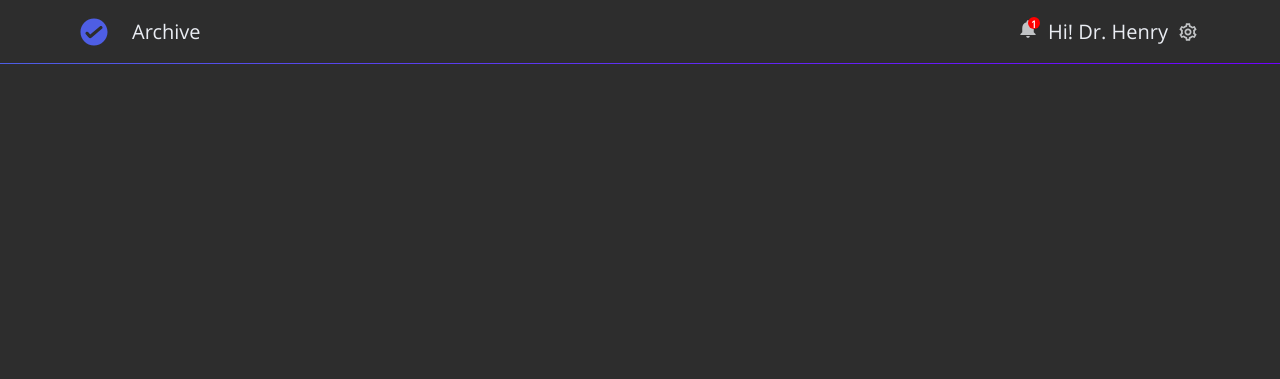
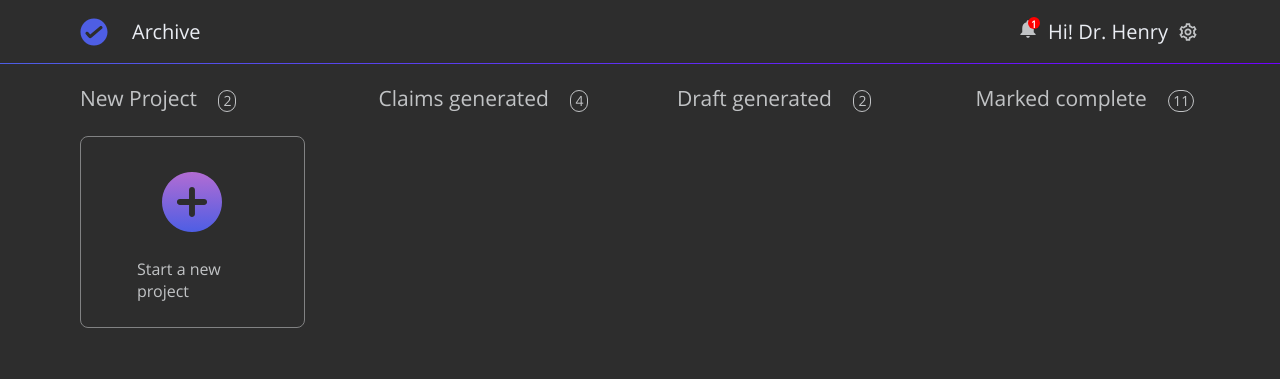
Before and after one commit to tajnur007/wrap-plan, a plain HTML site: page index.html in a window 1280 px wide. Drawn offline with Linux system fonts and the light colour scheme; files whose address does not match are found by name.

Commit message:
Card containers section and add new project design complete

```diff
--- a/assets/styles/main.css
+++ b/assets/styles/main.css
@@ -30,3 +30,50 @@ h3 {
   font-weight: 400;
   color: var(--app-white-color);
 }
+
+.main-container {
+  padding: 24px 80px;
+  display: grid;
+  grid-template-columns: repeat(4, 1fr);
+  column-gap: 74px;
+}
+
+.section-title {
+  font-size: 21px;
+  color: var(--app-gray-light-color);
+  margin-bottom: 1.5rem;
+  line-height: 21px;
+}
+
+.count {
+  padding: 2px 4px;
+  border-radius: 20px;
+  border: 0.5px solid var(--app-gray-light-color);
+  color: var(--app-gray-light-color);
+  font-size: 14px;
+  line-height: 16px;
+}
+
+#addNewProjectCard {
+  padding: 32px 56px;
+  margin-bottom: 24px;
+  height: 192px;
+}
+
+.card {
+  padding: 24px 16px 8px;
+  margin-bottom: 24px;
+  box-shadow: 2px 4px 6px 1px rgba(0, 0, 0, 0.25);
+  height: 192px;
+}
+
+.new-project-border {
+  border-radius: 8px;
+  border: 1px solid var(--app-gray-medium-color);
+}
+
+.client-name {
+  font-size: 16px;
+  line-height: 22px;
+  color: var(--app-gray-light-color);
+}
--- a/assets/styles/utility-styles.css
+++ b/assets/styles/utility-styles.css
@@ -156,6 +156,7 @@
 .center { display: flex; justify-content: center; align-items: center; }
 .center-x { display: flex; justify-content: center; }
 .center-y { display: flex; align-items: center; }
+.flex-column { flex-direction: column; }
 
 .justify-start { justify-content: start; }
 .justify-end { justify-content: end; }
@@ -168,4 +169,5 @@
 /* Other Styles Start */
 .w-full { width: 100%; }
 .h-full { height: 100%; }
+.cursor-pointer { cursor: pointer; }
 /* Other Styles End */
--- a/index.html
+++ b/index.html
@@ -26,6 +26,43 @@
     </nav>
   </div>
 
+  <main class="main-container">
+    <section>
+      <p class="section-title">
+        New Project
+        <span class="count d-inline-block ml-4">2</span>
+      </p>
+      <div id="newProjectCardsContainer">
+        <div id="addNewProjectCard" class="new-project-border center flex-column cursor-pointer">
+          <img src="./assets/icons/add-icon.svg" alt="add-icon">
+          <p class="client-name mt-4">Start a new project</p>
+        </div>
+      </div>
+    </section>
+    <section>
+      <p class="section-title">
+        Claims generated
+        <span class="count d-inline-block ml-4">4</span>
+      </p>
+      <div id="claimsGeneratedCardsContainer"></div>
+    </section>
+    <section>
+      <p class="section-title">
+        Draft generated
+        <span class="count d-inline-block ml-4">2</span>
+      </p>
+      <div id="draftGeneratedCardsContainer"></div>
+    </section>
+    <section>
+      <p class="section-title">
+        Marked complete
+        <span class="count d-inline-block ml-4">11</span>
+      </p>
+      <div id="markedCompleteCardsContainer"></div>
+    </section>
+
+  </main>
+
 
   <script src="./assets//scripts/main.js"></script>
 </body>
```
